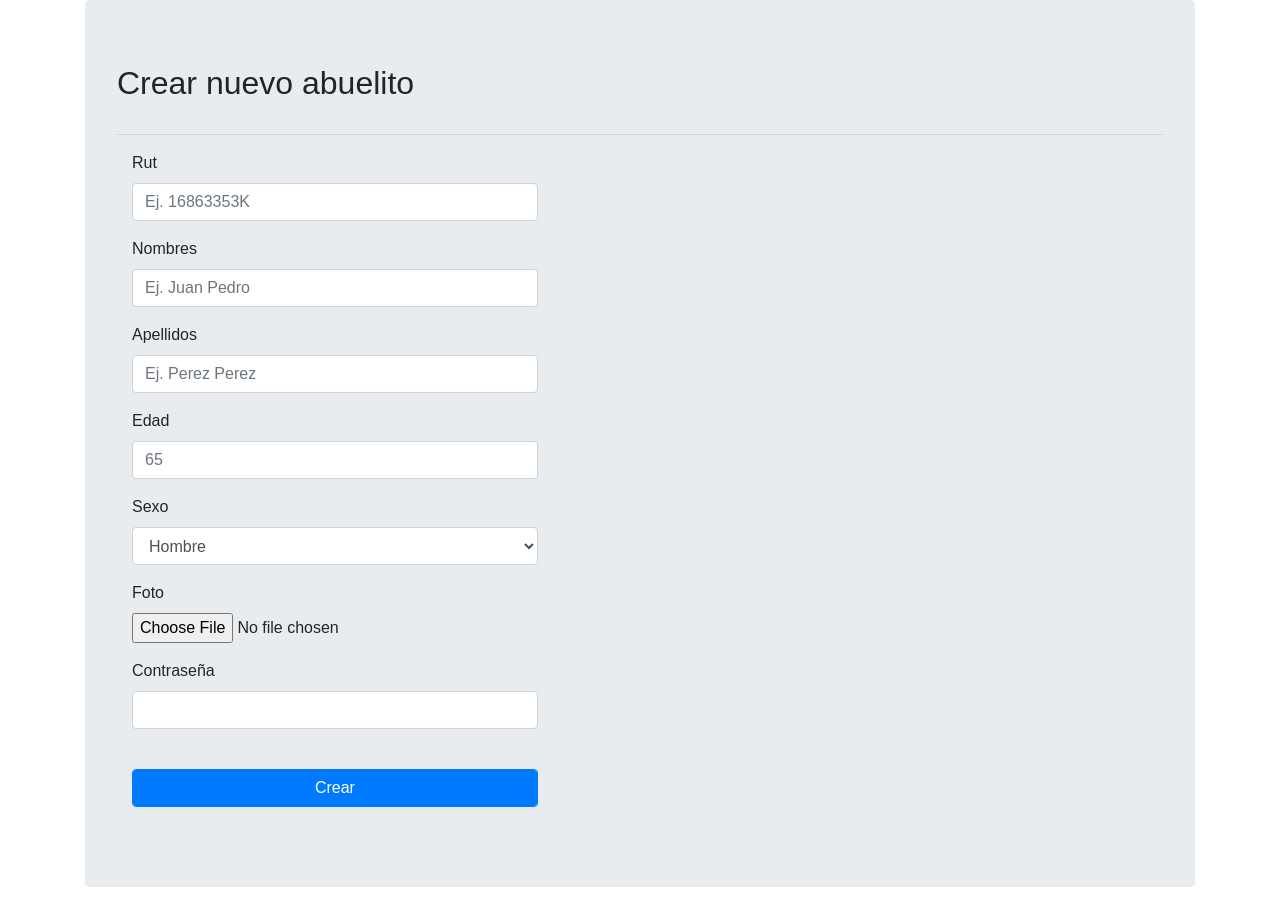
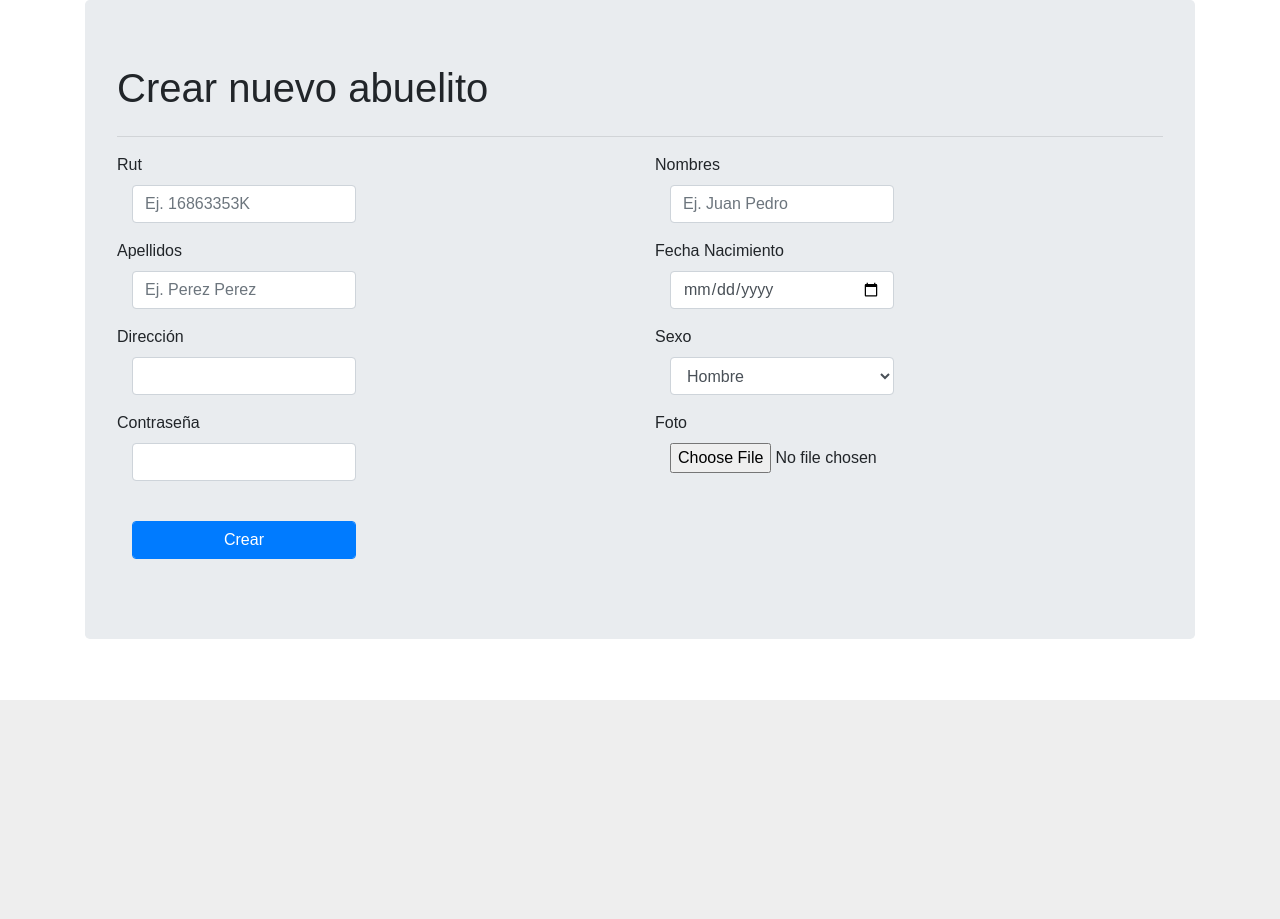
Before and after one commit to franckiito/ItFair, a Django app: page /abuelos/crear in a window 1280 px wide. Shown: the part 100-1019 px from the top of the page. After the commit the page ends 800 px from the top, so only its background shows below. Run offline with Django 3.2, Linux system fonts and the light colour scheme; some libraries are stand-ins or nearby versions.

Commit message:
Se editar formulario crear Abuelo

```diff
--- a/abuelo/templates/crear_abuelo.html
+++ b/abuelo/templates/crear_abuelo.html
@@ -39,80 +39,107 @@
 
         <div class="container">
             <div class="jumbotron">
-                <form class="form-horizontal">
+                <form action="#" method="POST">
                     <fieldset>
-
-                        <!-- Form Name -->
-                        <legend><h2>Crear nuevo abuelito</h2></legend>
+                        <h1>Crear nuevo abuelito</h1>
+                    </fieldset>
                     <hr/>
-
-                        <!-- Text input-->
+                    <div class="row">
+                        <div class="col-md-6">
                             <div class="form-group">
-                          <label class="col-md-4 control-label" for="textinput">Rut</label>
-                          <div class="col-md-5">
+                                <label>Rut</label>
+                                <div class="col-md-6">
                                     <input id="rut" name="rut" type="text" placeholder="Ej. 16863353K" class="form-control input-md" required="">
                                 </div>
                             </div>
+                        </div>
 
+                        <div class="col-md-6">
                             <div class="form-group">
-                            <label class="col-md-4 control-label" for="textinput">Nombres</label>
-                            <div class="col-md-5">
+                                <label>Nombres</label>
+                                <div class="col-md-6">
                                     <input id="nombres" name="nombres" type="text" placeholder="Ej. Juan Pedro" class="form-control input-md" required="">
                                 </div>
                             </div>
+                        </div>
+                    </div>
 
+                    <div class="row">
+                        <div class="col-md-6">
                             <div class="form-group">
-                            <label class="col-md-4 control-label" for="textinput">Apellidos</label>
-                            <div class="col-md-5">
+                                <label>Apellidos</label>
+                                <div class="col-md-6">
                                     <input id="apellidos" name="apellidos" size="2" type="text" placeholder="Ej. Perez Perez" class="form-control input-md" required="">
                                 </div>
                             </div>
+                        </div>
 
+                        <div class="col-md-6">
                             <div class="form-group">
-                            <label class="col-md-4 control-label" for="textinput">Edad</label>
-                            <div class="col-md-5">
-                                <input id="edad" name="edad" type="text" placeholder="65" maxlength="2" class="form-control input-md" required="">
+                                <label>Fecha Nacimiento</label>
+                                <div class="col-md-6">
+                                    <input id="fecha_nac" name="fecha_nac" type="date" class="form-control input-md" required="">
+                                </div>
+                            </div>
                         </div>
                     </div>
 
-                        <!-- Select Basic -->
+
+                    <div class="row">
+                        <div class="col-md-6">
                             <div class="form-group">
-                          <label class="col-md-4 control-label" for="sexo">Sexo</label>
-                          <div class="col-md-5">
+                                <label>Dirección</label>
+                                <div class="col-md-6">
+                                    <input id="direcicon" name="direccion" type="text" class="form-control input-md" required="">
+                                </div>
+                            </div>
+                        </div>
+
+                        <div class="col-md-6">
+                            <div class="form-group">
+                                <label>Sexo</label>
+                                <div class="col-md-6">
                                     <select id="sexo" name="sexo" class="form-control">
                                     <option value="hombre">Hombre</option>
                                     <option value="mujer">Mujer</option>
                                     </select>
                                 </div>
                             </div>
+                        </div>
+                    </div>
 
-                        <!-- File Button -->
+                    <div class="row">
+                        <div class="col-md-6">
                             <div class="form-group">
-                          <label class="col-md-4 control-label" for="imagen">Foto</label>
-                          <div class="col-md-4">
+                                <label>Contraseña</label>
+                                <div class="col-md-6">
+                                    <input id="password" name="edad" type="password"  class="form-control input-md" required="">
+                                </div>
+                            </div>
+                        </div>
+
+                        <div class="col-md-6">
+                            <div class="form-group">
+                                <label>Foto</label>
+                                <div class="col-md-6">
                                     <input id="imagen" name="imagen" class="input-file" type="file">
                                 </div>
                             </div>
-
-                        <!-- File Button -->
-                        <div class="form-group">
-                            <label class="col-md-4 control-label" for="imagen">Contraseña</label>
-                            <div class="col-md-5">
-                                    <input id="password" name="edad" type="password"  class="form-control input-md" required="">
                         </div>
                     </div>
 
-                        <!-- Button -->
+                    <div class="row">
+                        <div class="col-md-6">
                             <div class="form-group">
-                          <label class="col-md-4 control-label" for="guardar"></label>
-                          <div class="col-md-5">
+                                <label></label>
+                                <div class="col-md-6">
                                     <button id="guardar" name="guardar" class="form-control btn btn-primary">Crear</button>
                                 </div>
                             </div>
-
-                    </fieldset>
+                        </div>
+                    </div>
                 </form>
-            </div>
+            </diV>
         </div>
 
         <!-- Optional JavaScript -->
```
Lines whose indentation alone changed are shown as unchanged.
